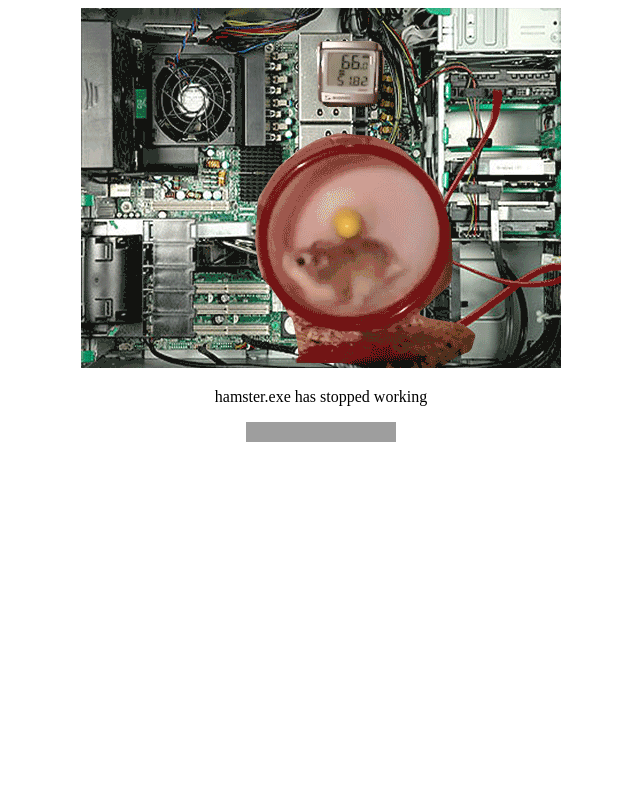
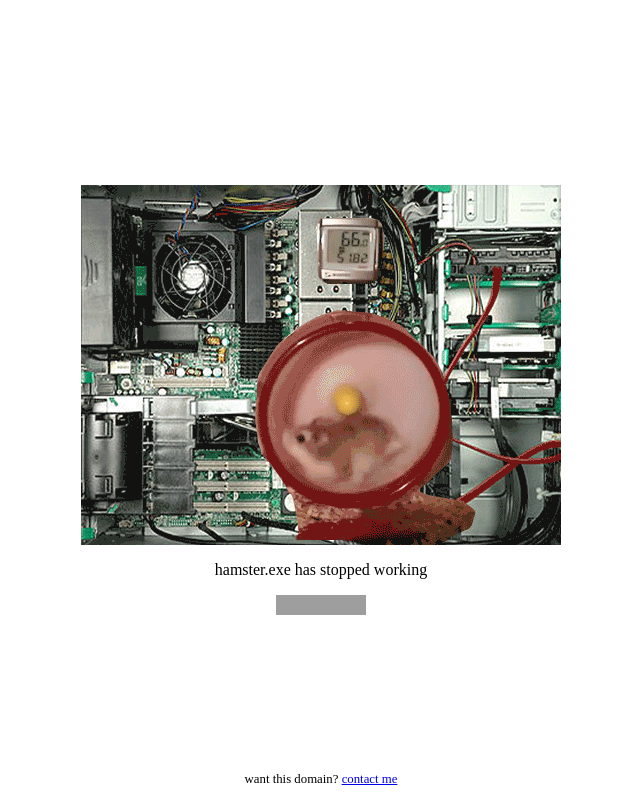
Before and after one commit to zacharygarwood/beta.computer, a plain HTML site: page index.html in a window 1280 px wide. Shown: the whole page, without its empty margins (319-959 px from the left). Drawn offline with Linux system fonts and the light colour scheme; grey boxes are pictures that could not be loaded.

Commit message:
centered and added contact

```diff
--- a/index.html
+++ b/index.html
@@ -2,12 +2,34 @@
 <html>
 <head>
     <title>Internet Staging Environment</title>
+    <style>
+        body {
+            margin: 0;
+            min-height: 100vh;
+            display: flex;
+            flex-direction: column;
+            align-items: center;
+            justify-content: center;
+            text-align: center;
+        }
+        iframe {
+            display: block;
+            border: 0;
+        }
+        footer {
+            position: fixed;
+            bottom: 1em;
+            left: 0;
+            right: 0;
+            text-align: center;
+            font-size: 0.8em;
+        }
+    </style>
 </head>
 <body>
-    <center>
-        <img src="assets/beta-hamster.gif" alt="Beta Hamster">
-        <p>hamster.exe has stopped working</p>
-        <iframe src="https://ghbtns.com/github-btn.html?user=zacharygarwood&repo=beta.computer&type=star&count=true" frameborder="0" scrolling="0" width="150" height="20" title="GitHub"></iframe>
-    </center>
+    <img src="assets/beta-hamster.gif" alt="Beta Hamster">
+    <p>hamster.exe has stopped working</p>
+    <iframe src="https://ghbtns.com/github-btn.html?user=zacharygarwood&repo=beta.computer&type=star&count=true" frameborder="0" scrolling="0" width="90" height="20" title="GitHub"></iframe>
+    <footer>want this domain? <a href="mailto:garwoodzachary@gmail.com">contact me</a></footer>
 </body>
 </html>
```
